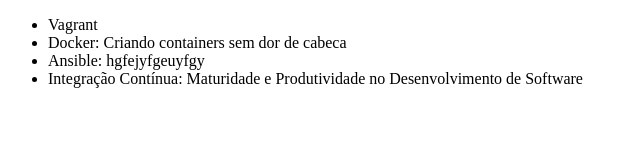
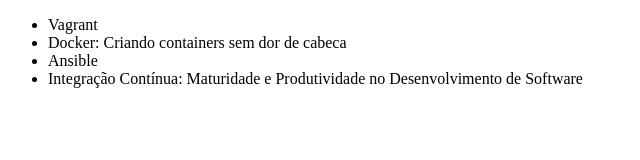
Before and after one commit to DafneBarbosa/alura-git, a plain HTML site: page index.html in a window 1280 px wide. Shown: the whole page, without its empty margins (0-640 px from the left). Drawn offline with Linux system fonts and the light colour scheme.

Commit message:
Revert "Mudando o nome do curso Ansible"
This reverts commit 6846974d0a539fd2520b113dd9b0967b84e8c640.

```diff
--- a/index.html
+++ b/index.html
@@ -8,7 +8,7 @@
     <ul>
         <li>Vagrant</li>
         <li>Docker: Criando containers sem dor de cabeca</li>
-        <li>Ansible: hgfejyfgeuyfgy</li>
+        <li>Ansible</li>
         <li>Integração Contínua: Maturidade e Produtividade no Desenvolvimento de Software</li>
     </ul>
 </body>
```
